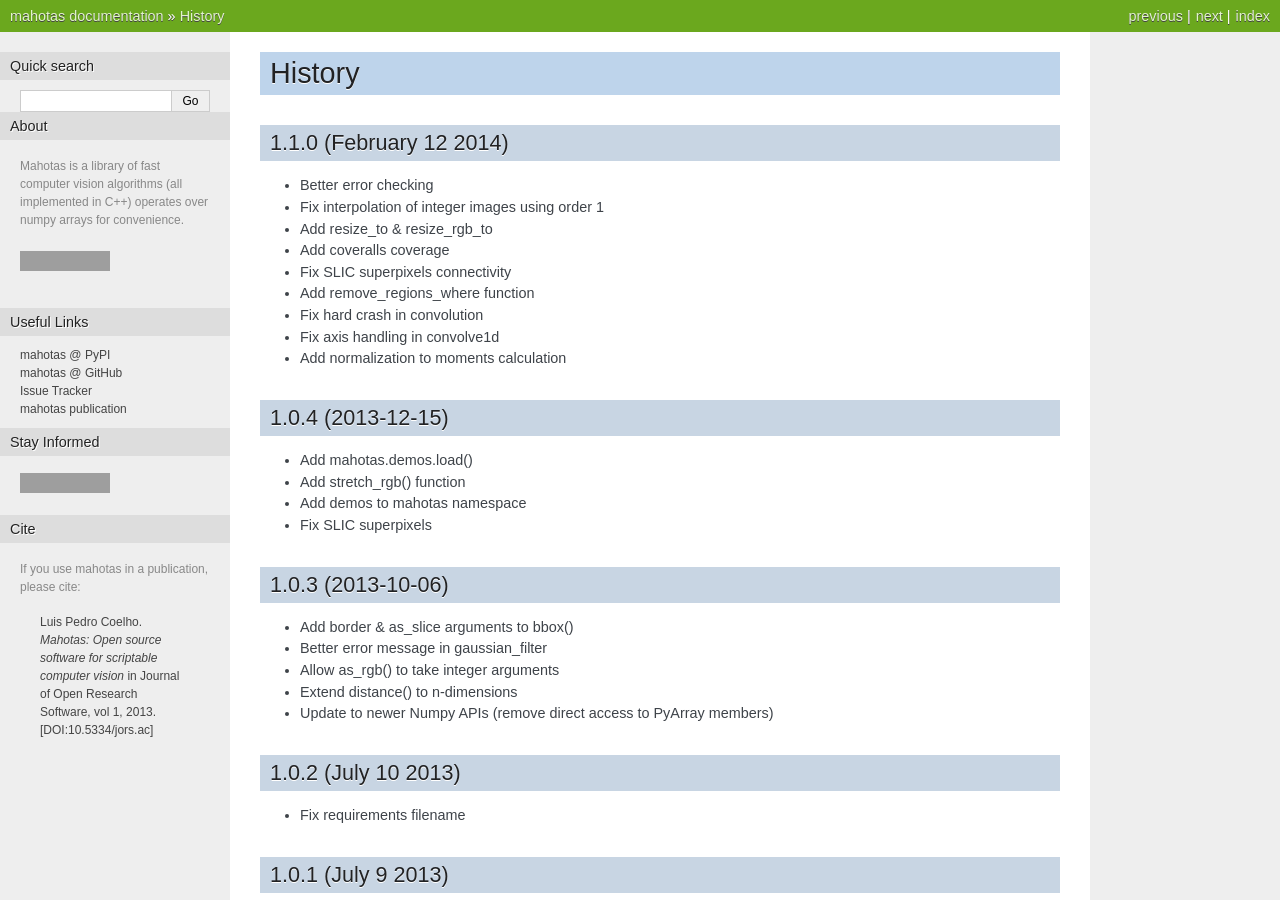
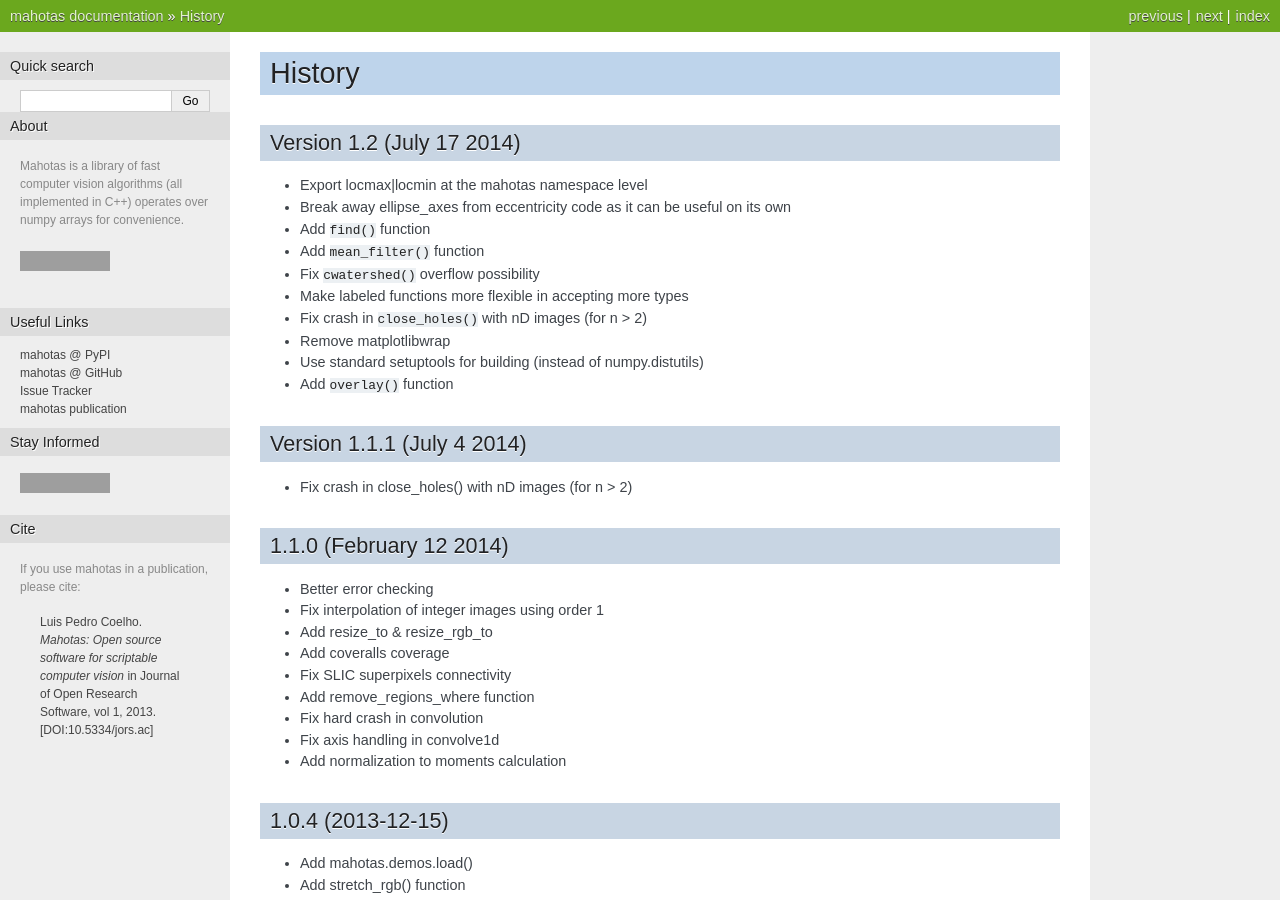
Before and after one commit to luispedro/mahotas, a Sphinx documentation site: the page built from docs/source/history.rst, in a window 1280 px wide and 900 px high, cut to the strip 0-900 px from the top of the window. Built offline with Sphinx 7.4.7, drawn with Linux system fonts in a browser that asks for light colours; formulas are drawn with MathJax 3; the version number could not be read and is left out; grey boxes are pictures that could not be loaded.

Commit message:
BLD Release 1.2
It has been 6 months since last release (except bugfix release 1.1.1)
and several minor improvements have accumulated.

Full ChangeLog:

    * Export locmax|locmin at the mahotas namespace level
    * Break away ellipse_axes from eccentricity code as it can be useful on
    its own
    * Add find() function
    * Add mean_filter() function
    * Fix cwatershed() overflow possibility
    * Make labeled functions more flexible in accepting more types
    * Fix crash in close_holes() with nD images (for n > 2)
    * Remove matplotlibwrap
    * Use standard setuptools for building (instead of numpy.distutils)
    * Add overlay() function

```diff
--- a/docs/source/history.rst
+++ b/docs/source/history.rst
@@ -1,6 +1,25 @@
 =======
 History
 =======
+
+Version 1.2 (July 17 2014)
+~~~~~~~~~~~~~~~~~~~~~~~~~~
+- Export locmax|locmin at the mahotas namespace level
+- Break away ellipse_axes from eccentricity code as it can be useful on
+  its own
+- Add ``find()`` function
+- Add ``mean_filter()`` function
+- Fix ``cwatershed()`` overflow possibility
+- Make labeled functions more flexible in accepting more types
+- Fix crash in ``close_holes()`` with nD images (for n > 2)
+- Remove matplotlibwrap
+- Use standard setuptools for building (instead of numpy.distutils)
+- Add ``overlay()`` function
+
+Version 1.1.1 (July 4 2014)
+~~~~~~~~~~~~~~~~~~~~~~~~~~~
+- Fix crash in close_holes() with nD images (for n > 2)
+
 
 1.1.0 (February 12 2014)
 ~~~~~~~~~~~~~~~~~~~~~~~~
```
Also changed, not shown: README.rst (+18 -9 lines), 2 other files.
